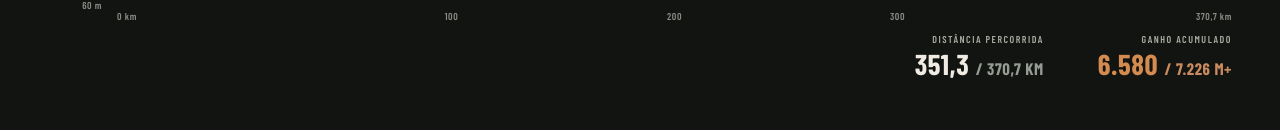
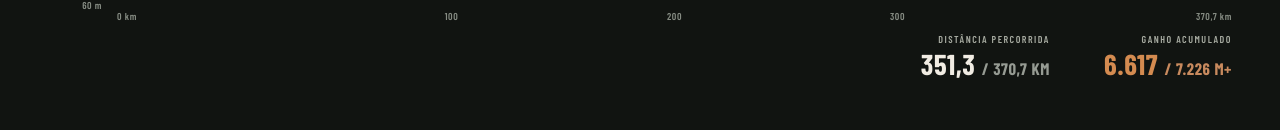
Before and after one commit to fabianolegends/legendsultimate, a Next.js app: page / in a window 1280 px wide. Shown: the part 891-1021 px from the top of the page. Built offline with nearby package versions, Linux system fonts and the light colour scheme; a web font is replaced by a local one.

Commit message:
Synchronize total elevation gain with official route distance

```diff
--- a/app/TotalElevationProfile.tsx
+++ b/app/TotalElevationProfile.tsx
@@ -16,6 +16,7 @@ const routeParts = [
 
 const routeDistance = 370.7;
 const routeAscent = 7226;
+const stageDistanceTotal = routeParts.reduce((total, stage) => total + stage.distance, 0);
 
 async function unpack(encoded: string): Promise<PackedProfile> {
   const binary = atob(encoded);
@@ -42,7 +43,7 @@ function buildTotalProfile(parts: PackedProfile[]): TotalProfile | null {
   const maxHeight = Math.max(...heights);
   const heightRange = Math.max(maxHeight - minHeight, 1);
   const points = combined.map((point) => {
-    const x = Math.min(100, (point.distance / routeDistance) * 100);
+    const x = Math.min(100, (point.distance / stageDistanceTotal) * 100);
     const y = 7 + ((maxHeight - point.elevation) / heightRange) * 57;
     return `${x.toFixed(2)},${y.toFixed(2)}`;
   }).join(" ");
@@ -55,7 +56,7 @@ function buildTotalProfile(parts: PackedProfile[]): TotalProfile | null {
   }
   const scale = rawGain ? routeAscent / rawGain : 0;
   const gain = Array.from({ length: 101 }, (_, index) => {
-    const targetDistance = (index / 100) * routeDistance;
+    const targetDistance = (index / 100) * stageDistanceTotal;
     let pointIndex = combined.findIndex((point) => point.distance >= targetDistance);
     if (pointIndex < 0) pointIndex = combined.length - 1;
     const previousIndex = Math.max(0, pointIndex - 1);
@@ -67,7 +68,7 @@ function buildTotalProfile(parts: PackedProfile[]): TotalProfile | null {
   });
 
   const altitude = Array.from({ length: 101 }, (_, index) => {
-    const targetDistance = (index / 100) * routeDistance;
+    const targetDistance = (index / 100) * stageDistanceTotal;
     let pointIndex = combined.findIndex((point) => point.distance >= targetDistance);
     if (pointIndex < 0) pointIndex = combined.length - 1;
     const previousIndex = Math.max(0, pointIndex - 1);
```
